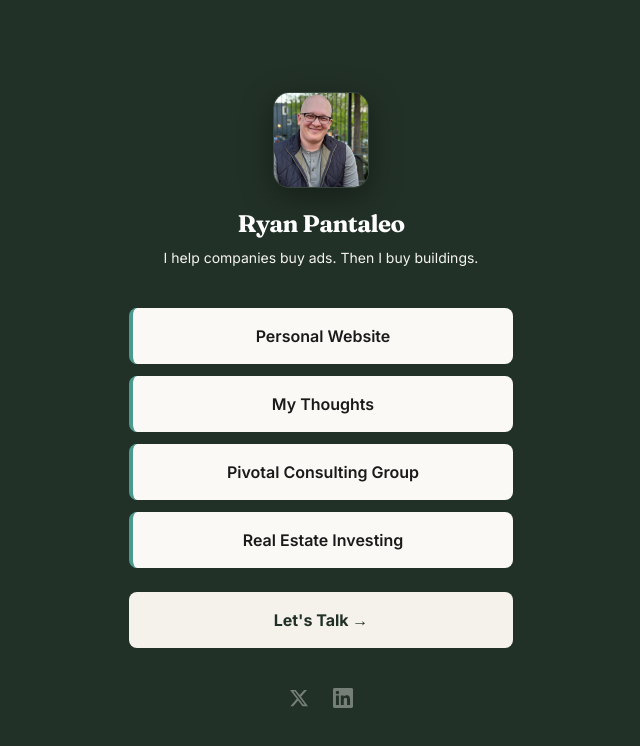
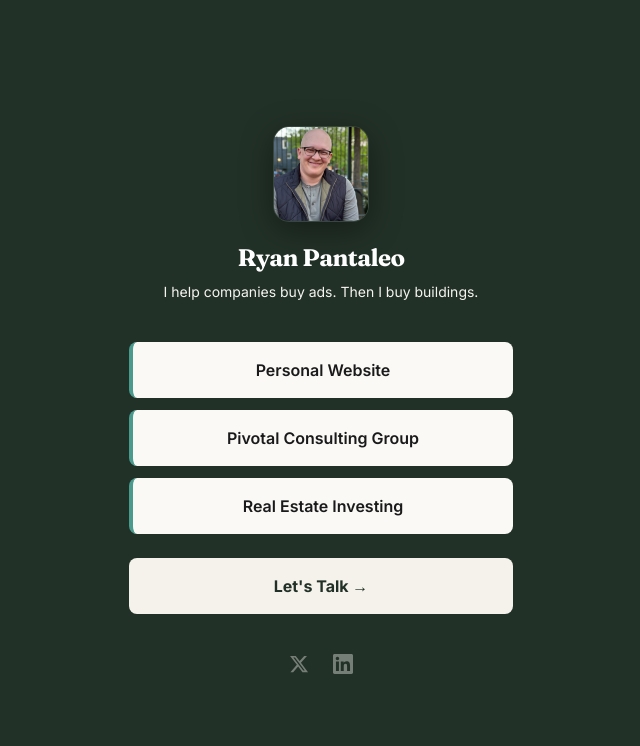
Before and after one commit to rpantaleo11/personal-website, a Next.js app: page /links in a window 1280 px wide. Shown: the top 746 px of the page, without its empty margins (319-959 px from the left). Built offline with nearby package versions, Linux system fonts and the light colour scheme.

Commit message:
Remove My Thoughts link

```diff
--- a/app/links/page.tsx
+++ b/app/links/page.tsx
@@ -4,7 +4,6 @@ import { motion } from 'framer-motion';
 
 const links = [
   { title: 'Personal Website', href: '/' },
-  { title: 'My Thoughts', href: 'https://www.behindthecmo.com' },
   { title: 'Pivotal Consulting Group', href: 'https://www.pivotal-consulting-group.com' },
   { title: 'Real Estate Investing', href: '/real-estate' },
 ];
```
